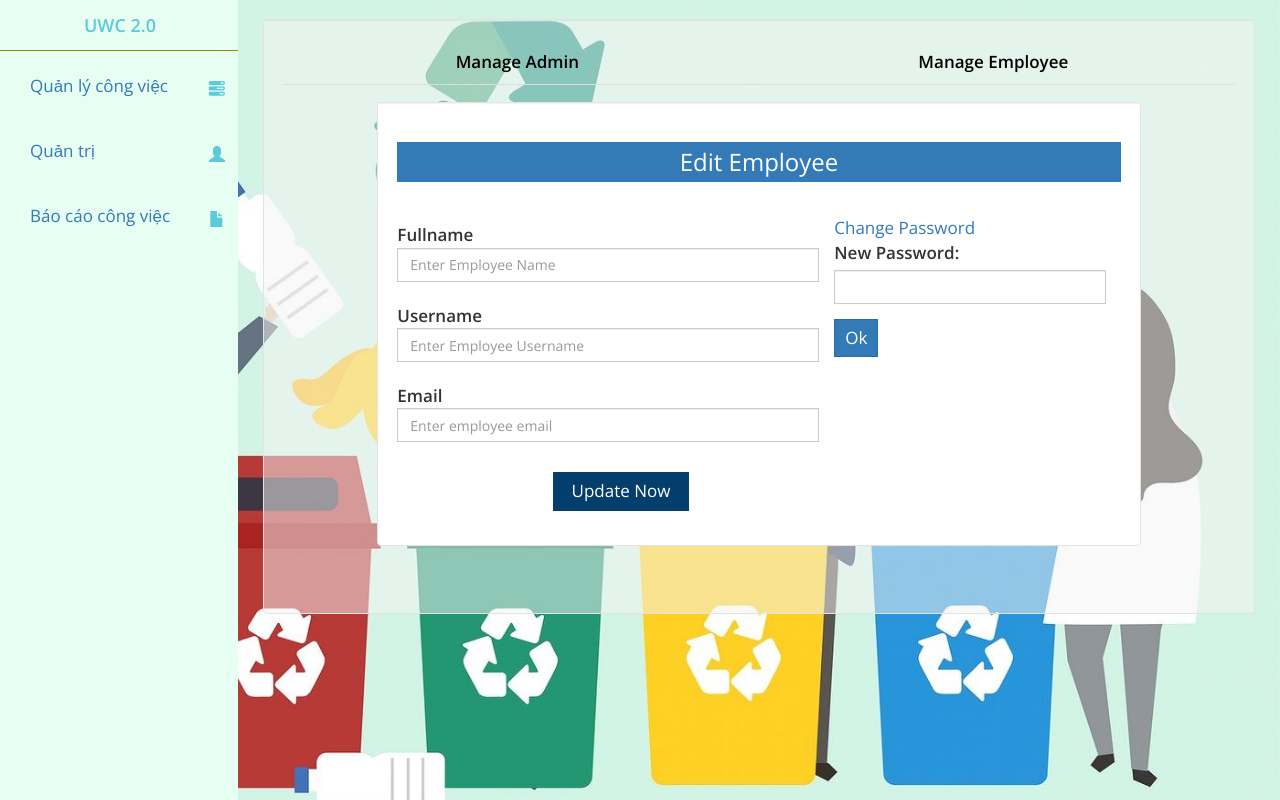
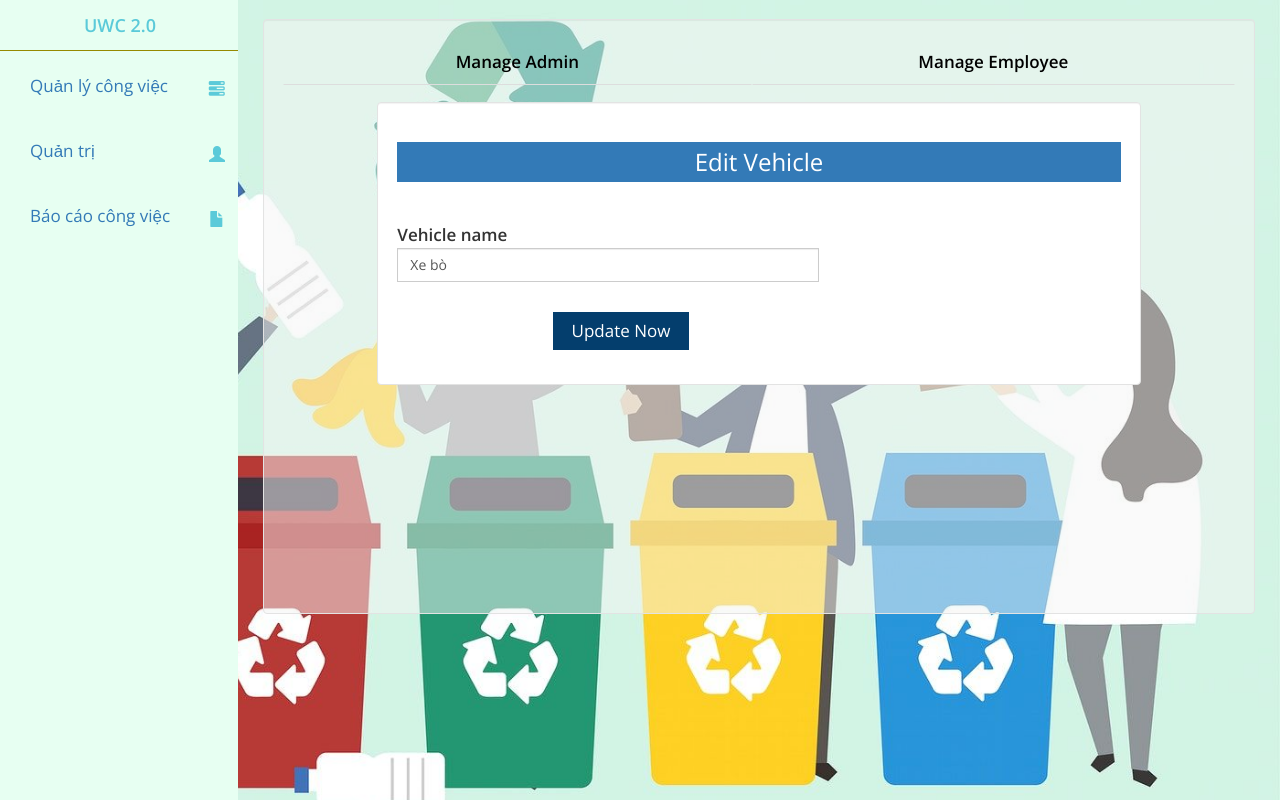
Before and after one commit to TravisMai/CO3001_UWC_HK221, a PHP site: page /update-vehicle.php?vehicle_id=1 in a window 1280 px wide. Run offline with PHP 8.4, Linux system fonts and the light colour scheme; a user stored in the database is signed in; data comes from the database, SQL or seed files in the repository; data that the repository does not hold is empty.

Commit message:
Hiển thị được 2 button cho vehicle
Nút update hiện ra page mới nhưng chưa update được.
Nút delete bấm vô cái xóa liền

```diff
--- a/etms/update-vehicle.php
+++ b/etms/update-vehicle.php
@@ -17,25 +17,25 @@ if ($user_role != 1) {
   header('Location: task-info.php');
 }
 
-$admin_id = $_GET['admin_id'];
+$vehicle_id = $_GET['vehicle_id'];
 
-if(isset($_POST['update_current_employee'])){
+if(isset($_POST['update_current_vehicle'])){
 
-    $obj_admin->update_user_data($_POST,$admin_id);
+    $obj_admin->update_vehicle_data($_POST,$vehicle_id);
 }
 
-if(isset($_POST['btn_user_password'])){
+// if(isset($_POST['btn_user_password'])){
 
-    $obj_admin->update_user_password($_POST,$admin_id);
-}
+//     $obj_admin->update_user_password($_POST,$admin_id);
+// }
 
 
 
-$sql = "SELECT * FROM tbl_admin WHERE user_id='$admin_id' ";
+$sql = "SELECT * FROM vehicle_info WHERE vehicle_id='$vehicle_id' ";
 $info = $obj_admin->manage_all_info($sql);
 $row = $info->fetch(PDO::FETCH_ASSOC);
 
-$page_name="Admin";
+$page_name="Vehicle";
 include("include/sidebar.php");
 ?>
 
@@ -51,29 +51,17 @@ include("include/sidebar.php");
           <div class="row">
             <div class="col-md-10 col-md-offset-1">
               <div class="well">
-                <h3 class="text-center bg-primary" style="padding: 7px;">Edit Employee</h3><br>
+                <h3 class="text-center bg-primary" style="padding: 7px;">Edit Vehicle</h3><br>
 
 
                       <div class="row">
                         <div class="col-md-7">
                           <form class="form-horizontal" role="form" action="" method="post" autocomplete="off">
-                            <div class="form-group">
-                              <label class="control-label text-p-reset">Fullname</label>
-                              <div class="">
-                                <input type="text" value="<?php echo $row['fullname']; ?>" placeholder="Enter Employee Name" name="em_fullname" list="expense" class="form-control rounded-0" id="default" required>
-                              </div>
-                            </div>
 
                             <div class="form-group">
-                              <label class="control-label text-p-reset">Username</label>
+                              <label class="control-label text-p-reset">Vehicle name</label>
                               <div class="">
-                                <input type="text" value="<?php echo $row['username']; ?>" placeholder="Enter Employee Username" name="em_username" class="form-control rounded-0" required>
-                              </div>
-                            </div>
-                            <div class="form-group">
-                              <label class="control-label text-p-reset">Email</label>
-                              <div class="">
-                                <input type="email" value="<?php echo $row['email']; ?>" placeholder="Enter employee email" name="em_email" class="form-control rounded-0" required>
+                                <input type="text" value="<?php echo $row['vehicle_name']; ?>" placeholder="Enter Vehicle Name" name="v_name" class="form-control rounded-0" required>
                               </div>
                             </div>
 
@@ -81,16 +69,16 @@ include("include/sidebar.php");
                             </div>
                             <div class="form-group">
                               <div class="col-sm-offset-4 col-sm-3">
-                                <button type="submit" name="update_current_employee" class="btn btn-primary-custom">Update Now</button>
+                                <button type="submit" name="update_current_vehicle" class="btn btn-primary-custom">Update Now</button>
                               </div>
                             </div>
                           </form>
                         </div>
-                        <div class="col-md-5">
-                          <a id="emlpoyee_pass_btn" href="javascript:void(0)" class="">Change Password</a>
-                          <form action="" method="POST" id="employee_pass_cng">
+
+                        <!-- <div class="col-md-5">
+                          <form action="" method="POST" id="vehicle_status_change">
                             <div class="form-group">
-                              <label for="admin_password">New Password:</label>
+                              <label for="admin_password">Status</label>
                               <input type="password" name="employee_password" class="form-control rounded-0" id="employee_password" min="8" required>
                             </div>
                             <div class="form-group">
@@ -98,7 +86,7 @@ include("include/sidebar.php");
 
                             </div>
                           </form>
-                        </div>
+                        </div> -->
                       </div>
 
               </div>
```
Also changed, not shown: etms/admin-manage-vehicle.php (+4 -7 lines).
